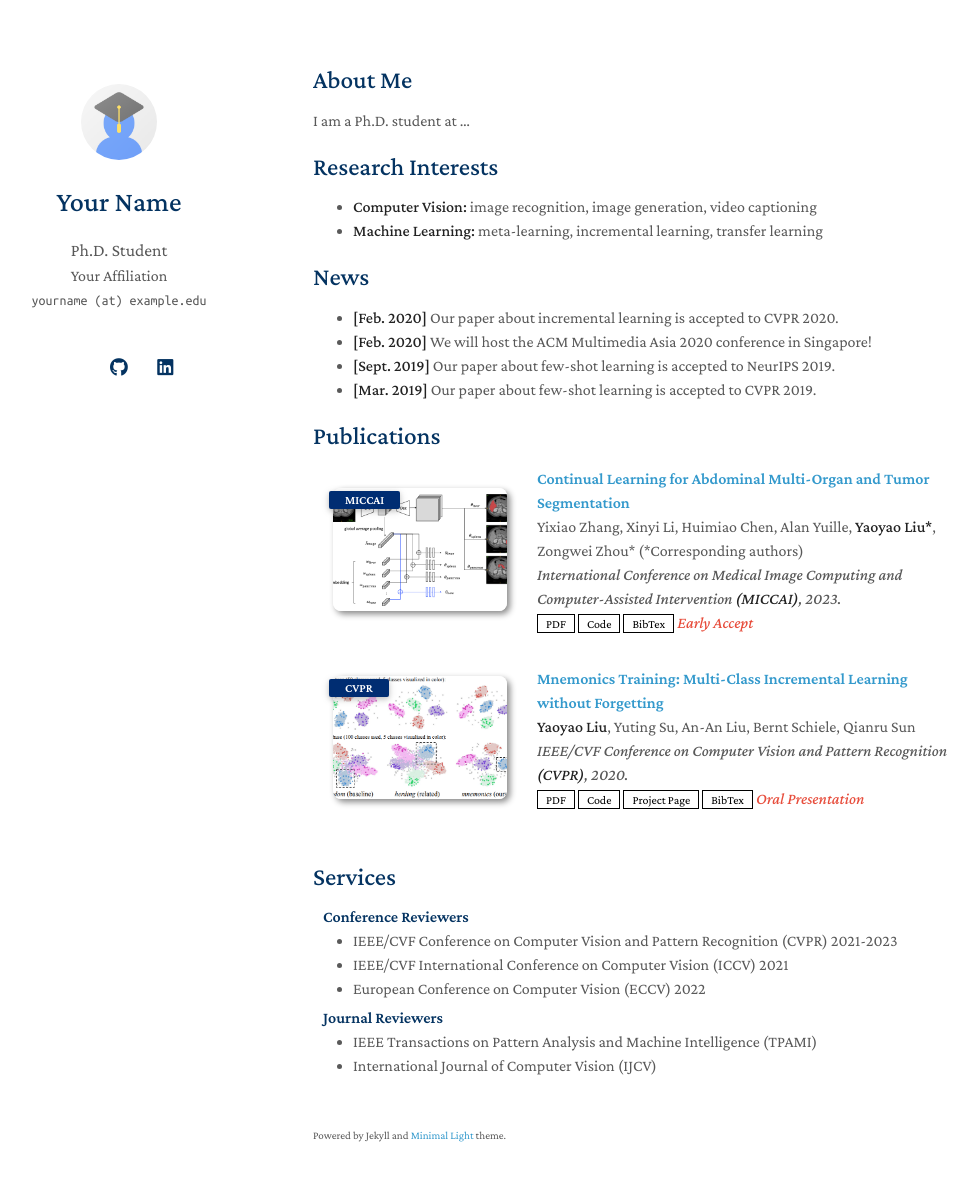
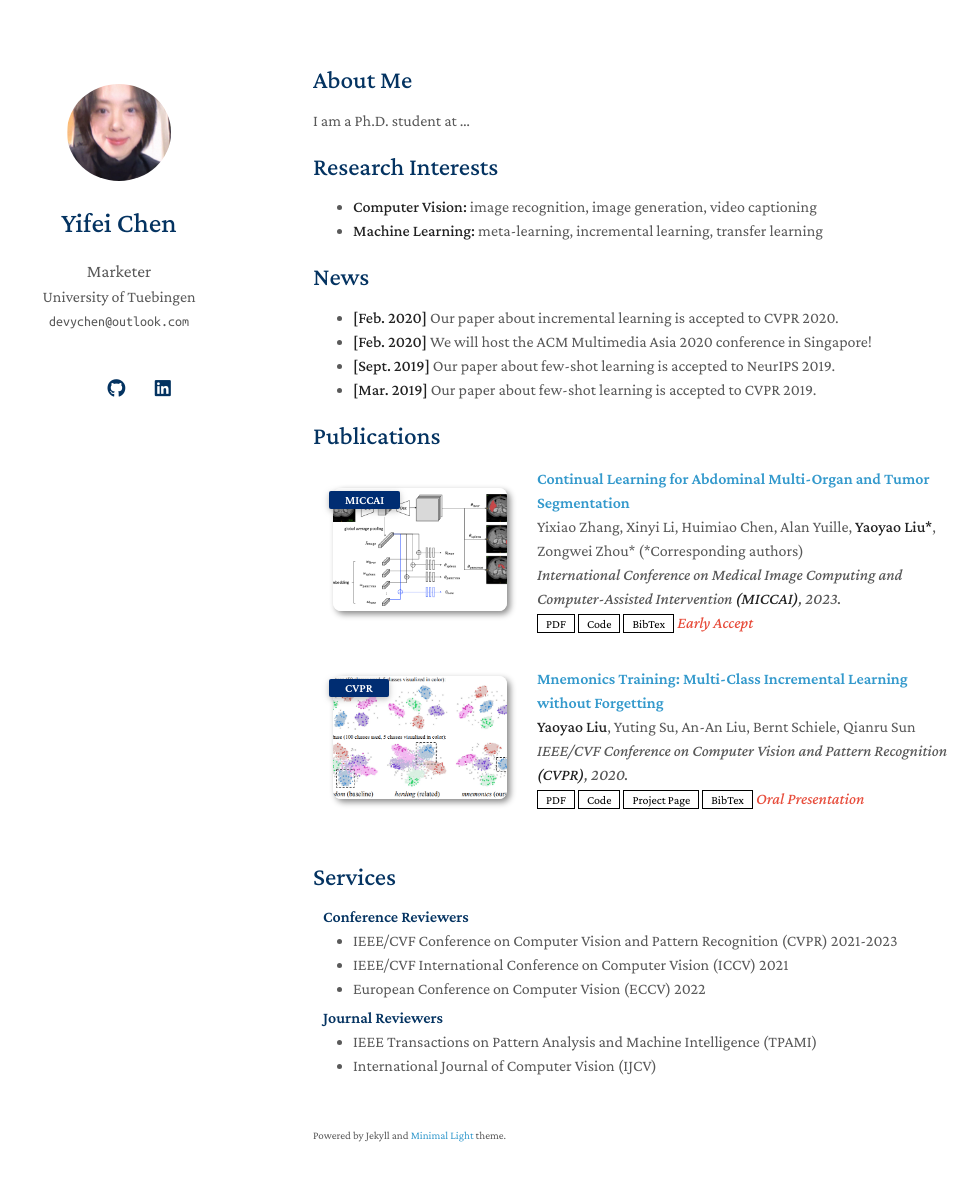
Before and after one commit to devychen/devychen.github.io, a Jekyll site: the page built from index.md, in a window 1280 px wide and 1216 px high. Shown: the top 1181 px of the window, without its empty margins (157-1135 px from the left). Built offline with Jekyll 4.4.1, drawn with Linux system fonts in a browser that asks for light colours; a style sheet for code colours, icons or effects is not loaded; our own code applies the rules of GitHub Pages for plain Markdown files.

Commit message:
update photo

```diff
--- a/_config.yml
+++ b/_config.yml
@@ -1,8 +1,8 @@
 # Basic Information
-title: Your Name
-position: Ph.D. Student
-affiliation: Your Affiliation
-email: yourname (at) example.edu
+title: Yifei Chen
+position: Marketer
+affiliation: University of Tuebingen
+email: devychen@outlook.com
 
 # Search Engine Optimization (SEO)
 # The following information is used to improve the website traffic from search engines, e.g., Google.
@@ -12,15 +12,13 @@ canonical: https://minimal-light-theme.yliu.me/
 
 # Links
 # If you don't need one of them, you may delete the corresponding line.
-google_scholar: https://scholar.google.com/
 cv_link: assets/files/curriculum_vitae.pdf
-github_link: https://github.com/
-linkedin: https://www.linkedin.com/
-twitter: https://twitter.com/
+github_link: https://github.com/devychen
+linkedin: https://www.linkedin.com/in/yifeichen19/
 
 # Images (e.g., your profile picture and your website's favicon)
 # "favicon" and "favicon_dark" are used for the light and dark modes, respectively.
-avatar: ./assets/img/avatar.png
+avatar: ./assets/img/profile.png
 favicon: ./assets/img/favicon.png
 favicon_dark: ./assets/img/favicon-dark.png
 
```
Also changed, not shown: assets/img/profile.png (added).
